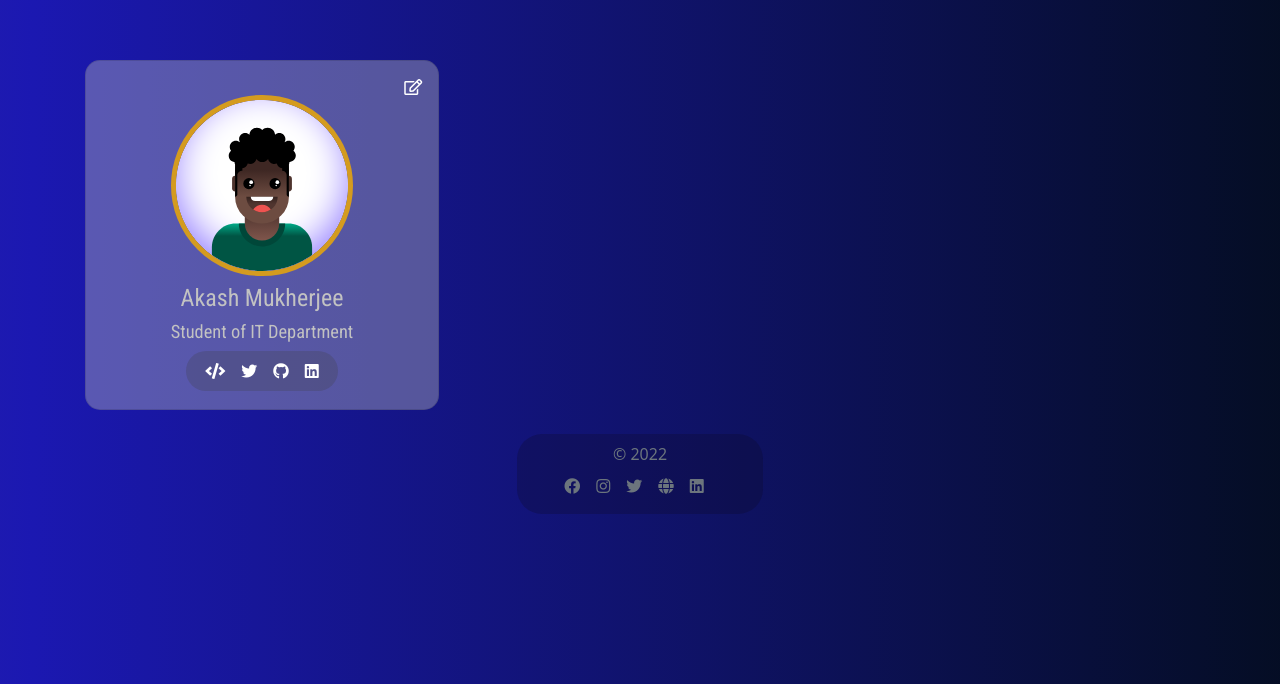
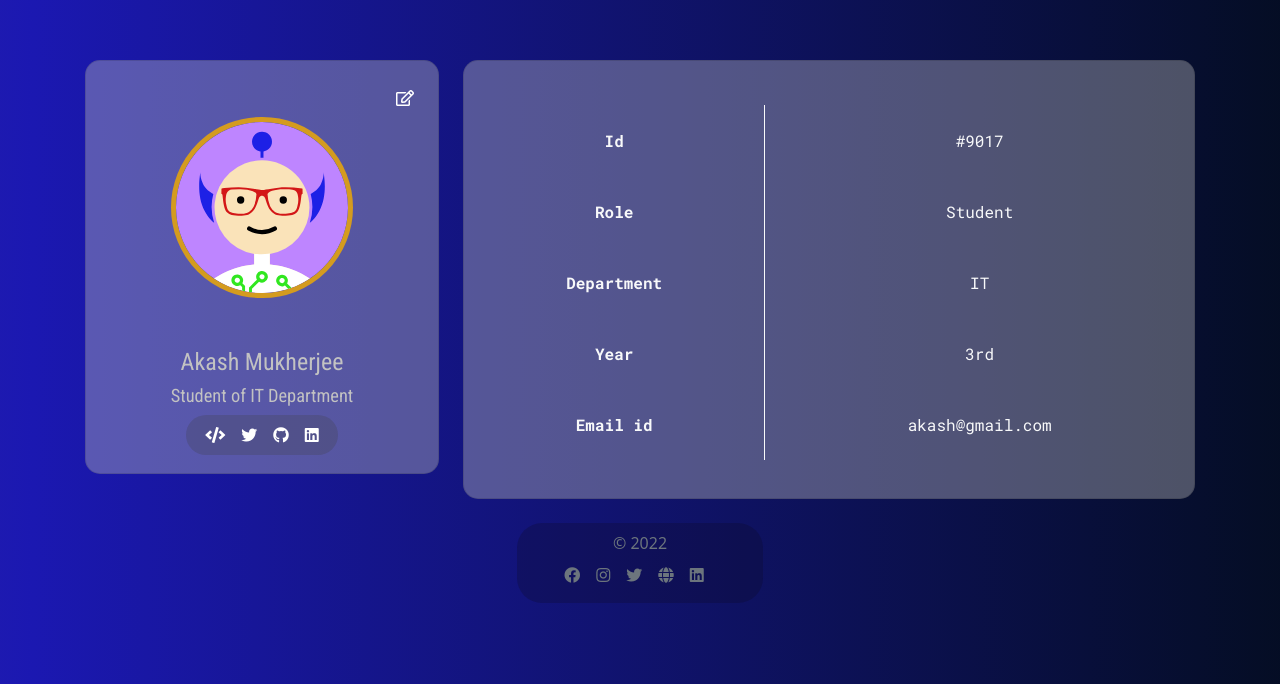
Before and after one commit to memukherjee/College-LMS, a PHP site: page /profile.html in a window 1280 px wide. Shown: the part 116-800 px from the top of the page. Run offline with PHP 8.4, Linux system fonts and the light colour scheme; some libraries are stand-ins or nearby versions.

Commit message:
profile page ready

```diff
--- a/css/profile.css
+++ b/css/profile.css
@@ -1,11 +1,11 @@
-#avatar{
+#avatar {
   width: 60%;
   border: 5px rgb(212, 155, 31) solid;
   border-radius: 100%;
   margin: auto;
   padding: 0;
 }
-#name{
+#name {
   color: rgb(194, 194, 194);
   display: inline;
   font-family: "Roboto Condensed", sans-serif;
@@ -13,7 +13,7 @@
   font-size: 1.5rem;
 }
 
-#dept{
+#dept {
   color: rgb(194, 194, 194);
   display: inline;
   font-family: "Roboto Condensed", sans-serif;
@@ -21,22 +21,96 @@
   font-size: 1.15rem;
 }
 
-.card{
+.card {
   background-color: rgba(192, 192, 192, 0.384);
   padding: 5% 7%;
   border-radius: 15px;
 }
 
-.fa-edit{
-    position: relative;
-    left: 50%;
+.card li i {
+  color: #fff;
 }
 
-.card i{
-    color: rgb(255, 255, 255);
+.btn-edit {
+  width: max-content;
+  position: relative;
+  left: 90%;
+  color: #fff;
 }
 
-.card ul{
+.btn-edit:focus {
+  box-shadow: none;
+}
+
+.btn-edit:hover {
+  background-color: rgba(179, 179, 179, 0.527);
+  color: #000;
+}
+
+#editForm {
+  background-color: rgb(41, 41, 41, 0.3);
+}
+
+
+.modal-content{
+    font-family: "Roboto Condensed", sans-serif;
+}
+
+.modal-content {
+  background-color: rgba(200, 133, 255, 0.548);
+}
+
+.modal-content h5 {
+  color: #fff;
+}
+
+.modal-content input,
+.modal-content input:focus {
+  background: none;
+  border: none;
+  border-radius: 0;
+  border-bottom: 1px #fff solid;
+  color: #fff;
+  box-shadow: none;
+  caret-color: #fff;
+}
+
+.modal-footer button {
+  color: #fff;
+  background: none;
+  border: 1px #fff solid;
+  border-radius: 20px;
+  box-shadow: none;
+}
+
+#btn-exit,
+#btn-save,
+#btn-close {
+  box-shadow: none;
+  color: #fff;
+}
+
+#btn-close:hover {
+  color: rgb(211, 85, 85);
+}
+
+#btn-save:hover {
+  background-color: rgba(112, 172, 147);
+  border-color: rgba(112, 172, 147);
+  color: #fff;
+}
+
+#btn-exit:hover {
+  border-color: rgb(211, 85, 85);
+  color: #fff;
+  background-color: rgb(211, 85, 85);
+}
+
+.modal-content label {
+  color: #fff;
+}
+
+.card ul {
   background-color: rgba(61, 61, 61, 0.247);
   width: 50%;
   min-width: 150px;
@@ -44,10 +118,106 @@
   border-radius: 25px;
 }
 
-.fa-github:hover{
+#image-edit {
+  position: relative;
+  bottom: 125px;
+  color: #ffffff;
+  font-size: 1.5rem;
+  margin: auto;
+  visibility: hidden;
+  box-shadow: none;
+}
+
+@media screen and (min-width: 770px) and (max-width: 1000px) {
+  #image-edit {
+    bottom: 80px;
+  }
+}
+
+@media screen and (max-width: 370px) {
+  #image-edit {
+    bottom: 80px;
+  }
+}
+
+#avatar {
+  --blur: 0px;
+  --bw: 0%;
+  filter: blur(var(--blur)) grayscale(calc(var(--bw)));
+  -webkit-filter: blur(var(--blur)) grayscale(calc(var(--bw)));
+}
+
+#avatar:hover {
+  --blur: 3px;
+  --bw: 70%;
+}
+
+.blur {
+  --blur: 3px !important;
+  --bw: 70% !important;
+}
+
+#image-edit:hover {
+  visibility: visible;
+}
+
+#avatar:hover ~ #image-edit {
+  visibility: visible;
+}
+
+.img-option {
+  padding: 1%;
+  /* margin: 1px; */
+}
+
+.fa-github:hover {
   color: #171515;
 }
 
-.fa-code:hover{
+.fa-code:hover {
   color: rgb(65, 255, 65);
 }
+
+#details {
+  padding: 0;
+  padding-top: 6%;
+  padding-bottom: 3%;
+}
+
+#details tr {
+  font-family: "Roboto Mono", monospace;
+  line-height: 55px;
+}
+
+#details tr:hover {
+  background-color: #20202050;
+  color: #fff;
+}
+
+th {
+  border-right: 1px solid;
+}
+
+/*
+font-family: "Roboto Mono", monospace;
+font-family: "Roboto Condensed", sans-serif;
+font-family: "Roboto", sans-serif;
+
+
+
+*/
+
+input:-webkit-autofill,
+input:-webkit-autofill:hover,
+input:-webkit-autofill:focus,
+textarea:-webkit-autofill,
+textarea:-webkit-autofill:hover,
+textarea:-webkit-autofill:focus,
+select:-webkit-autofill,
+select:-webkit-autofill:hover,
+select:-webkit-autofill:focus {
+  box-shadow: none;
+  -webkit-text-fill-color: rgb(255, 255, 255);
+  -webkit-box-shadow: 0 0 0px 1000px none;
+  transition: background-color 5000s ease-in-out 0s;
+}
--- a/css/templete.css
+++ b/css/templete.css
@@ -1,3 +1,8 @@
+::-webkit-scrollbar {
+  width: 0px;
+}
+
+
 @keyframes gradient {
   0% {
     background-position: 0% 50%;
--- a/profile.html
+++ b/profile.html
@@ -45,7 +45,7 @@
       crossorigin="anonymous"
     />
     <link rel="stylesheet" href="css/templete.css" />
-    <link rel="stylesheet" href="css/profile.css">
+    <link rel="stylesheet" href="css/profile.css" />
     <title>Profile</title>
   </head>
   <body class="text-center" onload="onLoad()">
@@ -57,26 +57,248 @@
       <div class="container">
         <!-- Write from here -->
         <div class="row row-cols-3">
-          <div class="col-12 col-md-4">
+          <div class="col-12 col-md-4 mb-2">
             <div class="card text-center">
+              <button
+                class="btn btn-edit"
+                onclick="modalClear()"
+                data-bs-toggle="modal"
+                data-bs-target="#editForm"
+              >
+                <i class="far fa-edit"></i>
+              </button>
 
-              <i class="far fa-edit"></i>
-              <img id="avatar" src="images/avatars/4.svg" alt="Avatar">
-              <h2 class="mt-2" id="name">Akash Mukherjee</h2>
-              <h3 class="" id="dept">Student of IT Department</h3>
+              <!-- Modal -->
+              <div
+                class="modal fade"
+                id="editForm"
+                tabindex="-1"
+                aria-labelledby="exampleModalLabel"
+                aria-hidden="true"
+              >
+                <div class="modal-dialog">
+                  <div class="modal-content">
+                    <div class="modal-header">
+                      <h5 class="modal-title" id="exampleModalLabel">
+                        Edit Your Details
+                      </h5>
+                      <button
+                        type="button"
+                        id="btn-close"
+                        class="btn"
+                        data-bs-dismiss="modal"
+                        aria-label="Close"
+                      >
+                        <i class="fas fa-2x fa-times"></i>
+                      </button>
+                    </div>
+                    <form action="/" method="post">
+                      <div class="modal-body">
+                        <div class="form-floating mb-3">
+                          <input
+                            type="email"
+                            name="email"
+                            class="form-control"
+                            id="floatingInput"
+                            placeholder="name@example.com"
+                            required
+                          />
+                          <label for="floatingInput">Email address</label>
+                        </div>
+                        <div class="form-floating mb-3">
+                          <input
+                            type="password"
+                            name="password"
+                            class="form-control"
+                            id="floatingPassword"
+                            onchange="matchPass()"
+                            placeholder="Password"
+                            required
+                          />
+                          <label for="floatingPassword">Password</label>
+                        </div>
+
+                        <div class="form-floating">
+                          <input
+                            type="password"
+                            name="confirm-password"
+                            class="form-control"
+                            id="floatingPassword2"
+                            placeholder="Password"
+                            onchange="matchPass()"
+                            required
+                          />
+                          <label for="floatingPassword2"
+                            >Confirm Password</label
+                          >
+                        </div>
+                      </div>
+                      <div class="modal-footer">
+                        <button
+                          type="button"
+                          id="btn-exit"
+                          class="btn"
+                          data-bs-dismiss="modal"
+                        >
+                          Close
+                        </button>
+                        <button type="submit" id="btn-save" class="btn">
+                          Save changes
+                        </button>
+                      </div>
+                    </form>
+                  </div>
+                </div>
+              </div>
+
+              <img id="avatar" data-bs-toggle="modal" data-bs-target="#imgModal" src="images/avatars/0.svg" alt="Avatar" />
+              <div
+                id="image-edit"
+                data-bs-toggle="modal"
+                data-bs-target="#imgModal"
+                class="btn"
+              >
+                <i class="far fa-edit"></i>
+            </div>
+
+              <div
+                class="modal fade"
+                id="imgModal"
+                tabindex="-1"
+                aria-labelledby="imgModalLabel"
+                aria-hidden="true"
+              >
+                <div class="modal-dialog">
+                  <div class="modal-content">
+                    <div class="modal-header">
+                      <h5 class="modal-title" id="imgModalLabel">
+                        Choose one image
+                      </h5>
+                      <button
+                        type="button"
+                        id="btn-close"
+                        class="btn"
+                        data-bs-dismiss="modal"
+                        aria-label="Close"
+                      >
+                        <i class="fas fa-2x fa-times"></i>
+                      </button>
+                    </div>
+                    <div class="modal-body row">
+                      <img
+                        class="col-3 img-option"
+                        src="/images/avatars/0.svg"
+                        onclick="imgSelect(this)"
+                        alt=""
+                      />
+                      <img
+                        class="col-3 img-option"
+                        src="/images/avatars/1.svg"
+                        onclick="imgSelect(this)"
+                        alt=""
+                      />
+                      <img
+                        class="col-3 img-option"
+                        src="/images/avatars/2.svg"
+                        onclick="imgSelect(this)"
+                        alt=""
+                      />
+                      <img
+                        class="col-3 img-option"
+                        src="/images/avatars/3.svg"
+                        onclick="imgSelect(this)"
+                        alt=""
+                      />
+                      <img
+                        class="col-3 img-option"
+                        src="/images/avatars/4.svg"
+                        onclick="imgSelect(this)"
+                        alt=""
+                      />
+                      <img
+                        class="col-3 img-option"
+                        src="/images/avatars/5.svg"
+                        onclick="imgSelect(this)"
+                        alt=""
+                      />
+                      <img
+                        class="col-3 img-option"
+                        src="/images/avatars/6.svg"
+                        onclick="imgSelect(this)"
+                        alt=""
+                      />
+                      <img
+                        class="col-3 img-option"
+                        src="/images/avatars/7.svg"
+                        onclick="imgSelect(this)"
+                        alt=""
+                      />
+                      <img
+                        class="col-3 img-option"
+                        src="/images/avatars/8.svg"
+                        onclick="imgSelect(this)"
+                        alt=""
+                      />
+                      <img
+                        class="col-3 img-option"
+                        src="/images/avatars/9.svg"
+                        onclick="imgSelect(this)"
+                        alt=""
+                      />
+                      <img
+                        class="col-3 img-option"
+                        src="/images/avatars/10.svg"
+                        onclick="imgSelect(this)"
+                        alt=""
+                      />
+                      <img
+                        class="col-3 img-option"
+                        src="/images/avatars/11.svg"
+                        onclick="imgSelect(this)"
+                        alt=""
+                      />
+                      <img
+                        class="col-3 img-option"
+                        src="/images/avatars/12.svg"
+                        onclick="imgSelect(this)"
+                        alt=""
+                      />
+                      <img
+                        class="col-3 img-option"
+                        src="/images/avatars/13.svg"
+                        onclick="imgSelect(this)"
+                        alt=""
+                      />
+                      <img
+                        class="col-3 img-option"
+                        src="/images/avatars/14.svg"
+                        onclick="imgSelect(this)"
+                        alt=""
+                      />
+                    </div>
+                  </div>
+                </div>
+              </div>
+
+              <h2 id="name">Akash Mukherjee</h2>
+              <h3 id="dept">Student of <span id="department">IT</span> Department</h3>
               <ul class="nav col-md-12 justify-content-center">
                 <li class="nav-item">
                   <a href="/College-LMS/ig" class="nav-link px-2 text-muted"
-                    ><i class="fas fa-code"></i></a>
+                    ><i class="fas fa-code"></i
+                  ></a>
                 </li>
                 <li class="nav-item">
-                  <a href="/College-LMS/twitter" class="nav-link px-2 text-muted"
+                  <a
+                    href="/College-LMS/twitter"
+                    class="nav-link px-2 text-muted"
                     ><i class="fab fa-twitter"></i
                   ></a>
                 </li>
                 <li class="nav-item">
                   <a href="fa-github" class="nav-link px-2 text-muted"
-                    ><i class="fab fa-github"></i></a>
+                    ><i class="fab fa-github"></i
+                  ></a>
                 </li>
                 <li class="nav-item">
                   <a href="#" class="nav-link px-2 text-muted"
@@ -86,6 +308,36 @@
               </ul>
             </div>
           </div>
+
+          <div class="col-12 col-md-8">
+            <div id="details" class="card text-center">
+              <table class="table table-borderless text-light">
+                <tbody>
+                  <tr>
+                    <th scope="row">Id</th>
+                    <td>#9017</td>
+                  </tr>
+                  <tr>
+                    <th scope="row">Role</th>
+                    <td>Student</td>
+                  </tr>
+                  <tr>
+                    <th scope="row">Department</th>
+                    <td>IT</td>
+                  </tr>
+                  <tr>
+                    <th scope="row">Year</th>
+                    <td>3rd</td>
+                  </tr>
+                  <tr id="last-tr">
+                    <th scope="row">Email id</th>
+                    <td>akash@gmail.com</td>
+                  </tr>
+                </tbody>
+              </table>
+            </div>
+          </div>
+
         </div>
 
         <!-- to here -->
@@ -96,6 +348,7 @@
     <div class="footer-college"></div>
 
     <script src="js/templete.js"></script>
+    <script src="js/profile.js"></script>
     <script src="https://cdn.jsdelivr.net/npm/@multiavatar/multiavatar/multiavatar.min.js"></script>
     <script
       src="https://cdn.jsdelivr.net/npm/bootstrap@5.1.3/dist/js/bootstrap.bundle.min.js"
```
Also changed, not shown: js/profile.js (added, +37 -0 lines), images/avatars/0.svg (added). Lines whose indentation alone changed are shown as unchanged.
